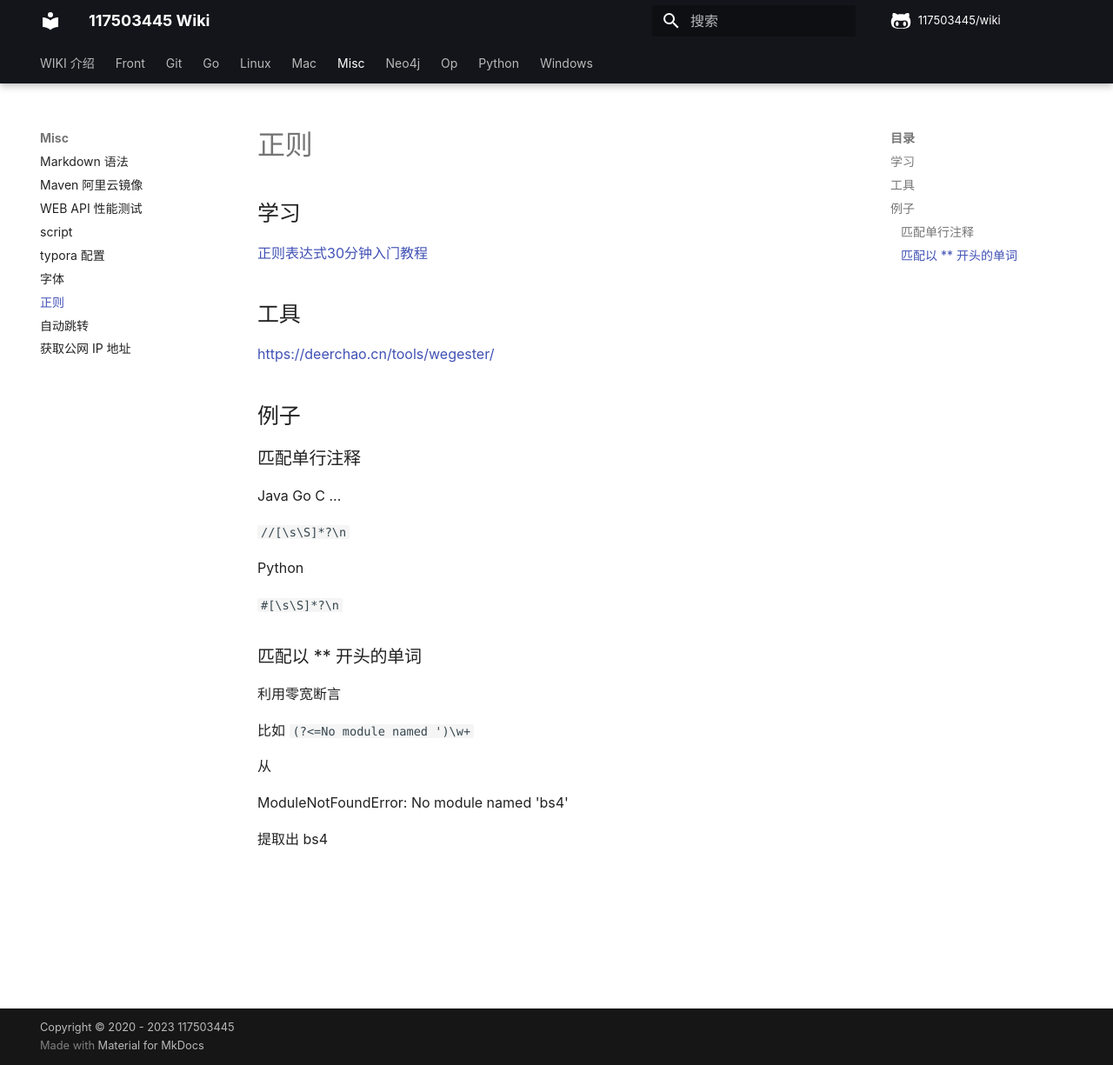
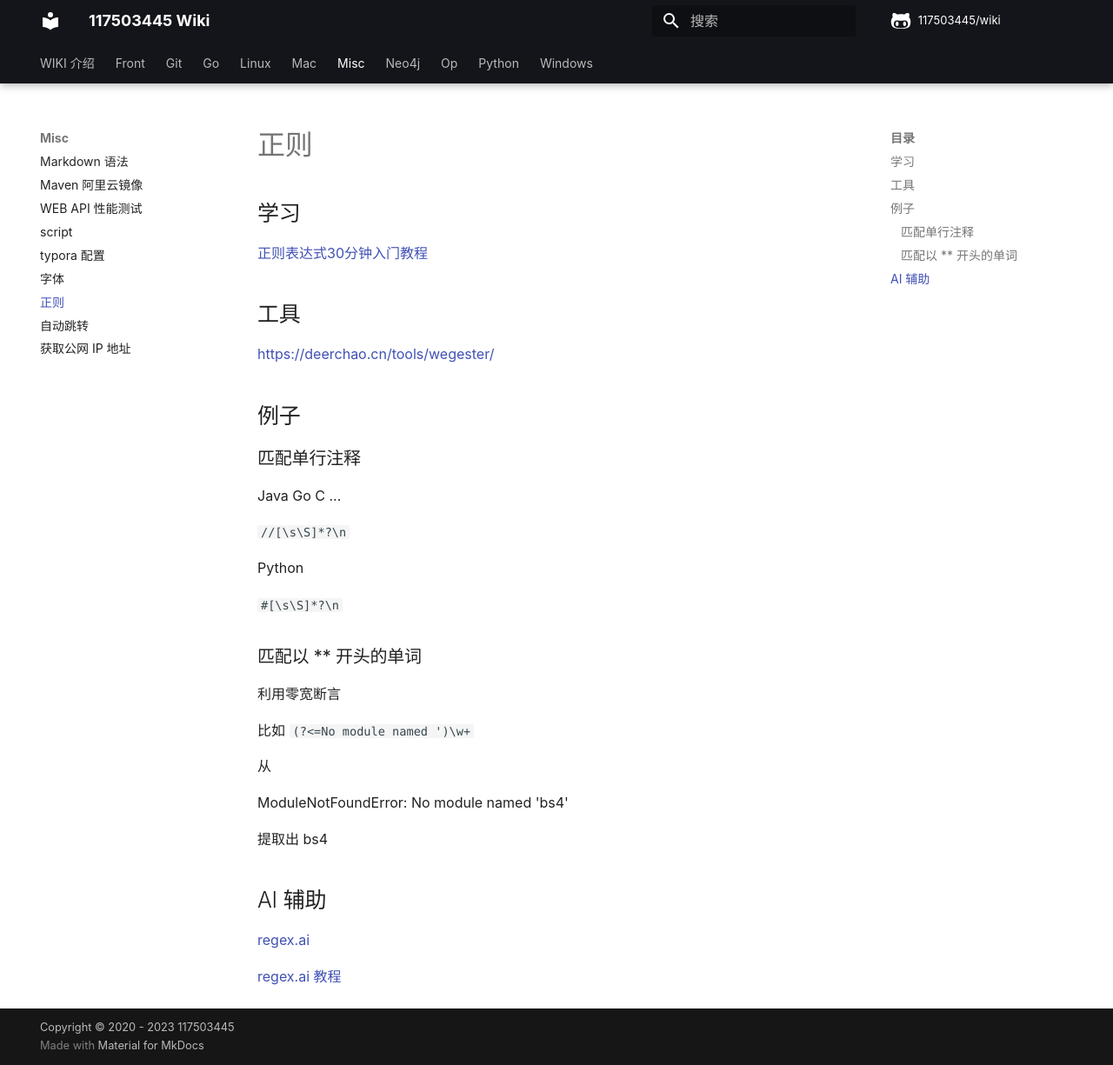
Before and after one commit to 117503445/wiki, an MkDocs documentation site: the page built from docs/misc/正则.md, in a window 1280 px wide and 1225 px high. Shown: the whole window at 87% size. Built offline with MkDocs 1.6.1 and Material for MkDocs 9.7.7, drawn with Linux system fonts in a browser that asks for light colours; some web fonts are replaced; comment, search, counter and statistics services are not loaded.

Commit message:
re ai
Signed-off-by: 117503445 <t117503445@gmail.com>

```diff
--- a/docs/misc/正则.md
+++ b/docs/misc/正则.md
@@ -31,3 +31,9 @@ Python
 ModuleNotFoundError: No module named 'bs4'
 
 提取出 bs4
+
+## AI 辅助
+
+[regex.ai](https://regex.ai/)
+
+[regex.ai 教程](https://www.appinn.com/regex-ai/)
```
